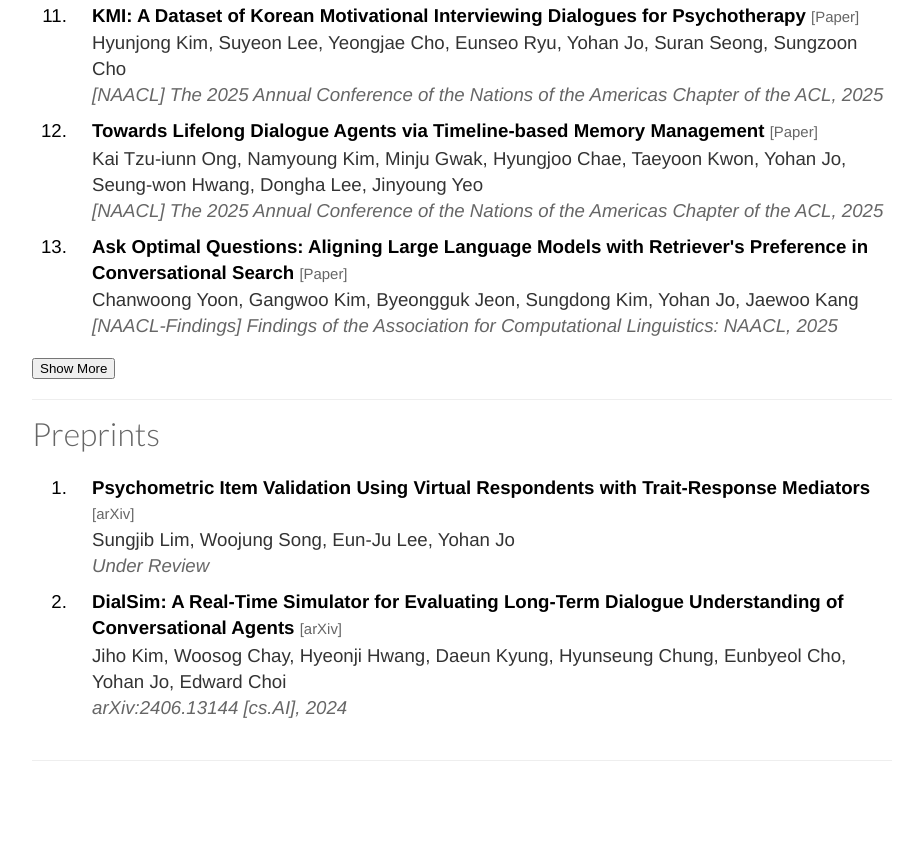
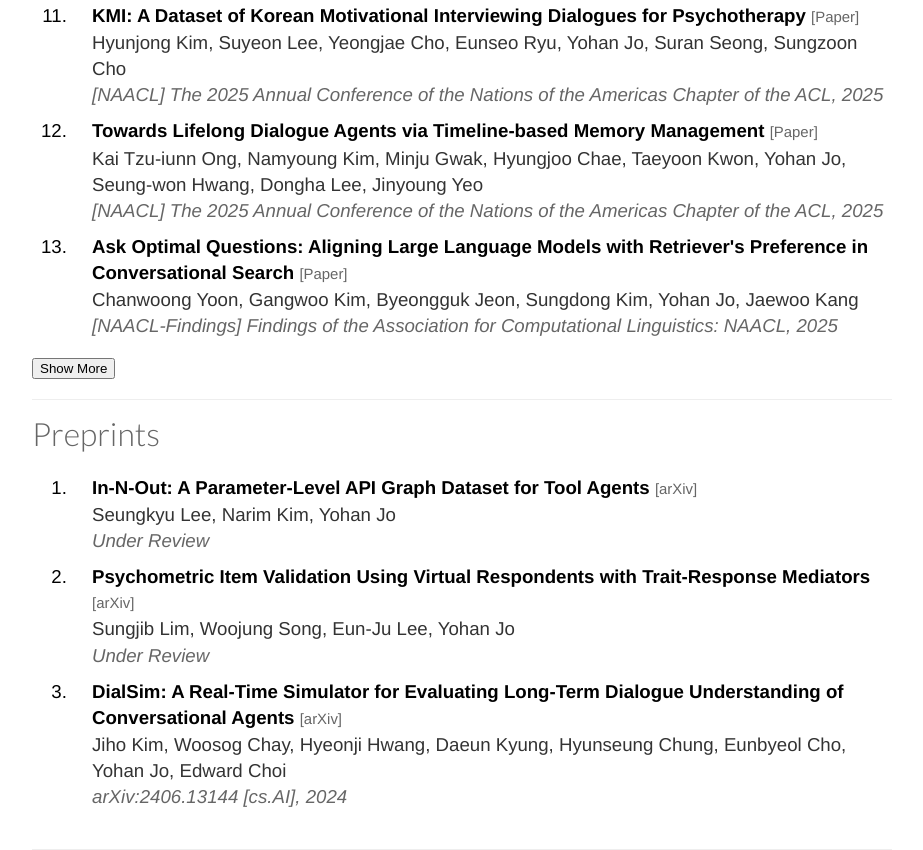
Before and after one commit to yohanjo/yohanjo.github.io, a plain HTML site: page index.html in a window 1280 px wide. Shown: the part 2886-3736 px from the top of the page, without its empty margins (178-1101 px from the left). Before the commit the page ends 3647 px from the top, so only its background shows below. Drawn offline with nearby package versions, Linux system fonts and the light colour scheme.

Commit message:
Add publication (in-n-out)

```diff
--- a/index.html
+++ b/index.html
@@ -449,6 +449,10 @@
                             <p class="paper_venue"></p></li>
 
                         -->
+                        <li class="paper select"><p class="paper_title">In-N-Out: A Parameter-Level API Graph Dataset for Tool Agents <span class="link">[<a href="https://arxiv.org/abs/2509.01560">arXiv</a>]</span></p>
+                            <p class="paper_authors">Seungkyu Lee, Narim Kim, Yohan Jo</p>
+                            <p class="paper_venue">Under Review</p></li>
+
                         <li class="paper select"><p class="paper_title">Psychometric Item Validation Using Virtual Respondents with Trait-Response Mediators <span class="link">[<a href="https://arxiv.org/abs/2507.05890">arXiv</a>]</span></p>
                             <p class="paper_authors">Sungjib Lim, Woojung Song, Eun-Ju Lee, Yohan Jo</p>
                             <p class="paper_venue">Under Review</p></li>
```
